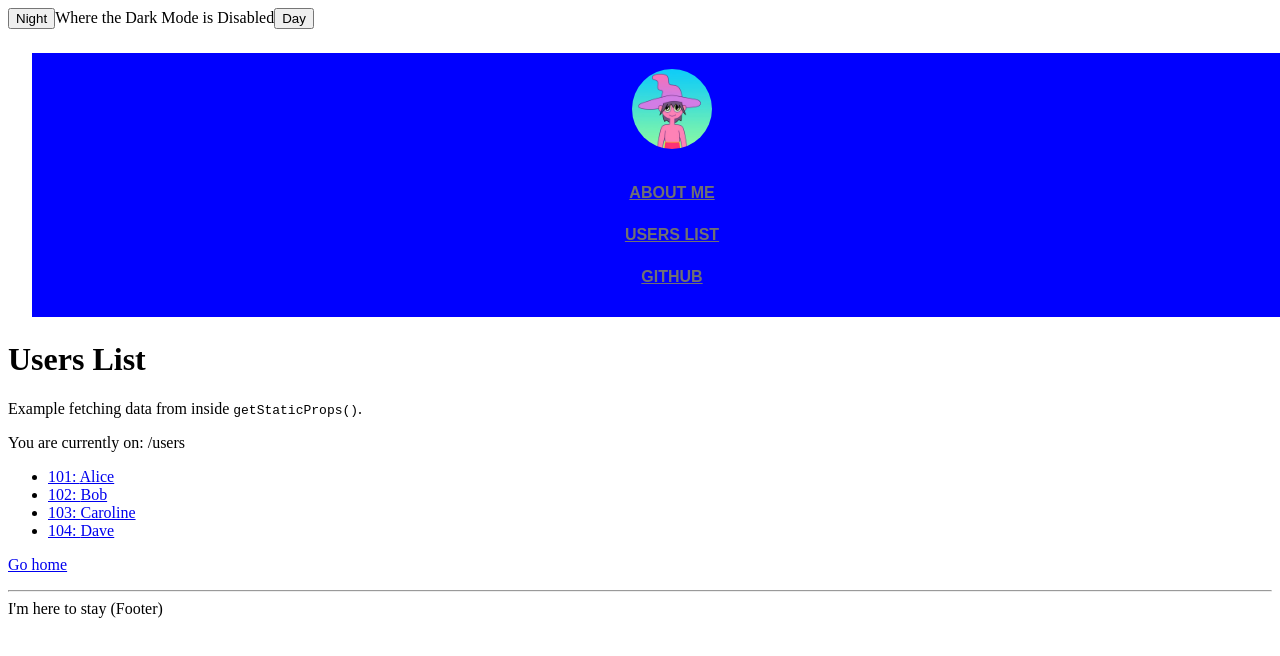
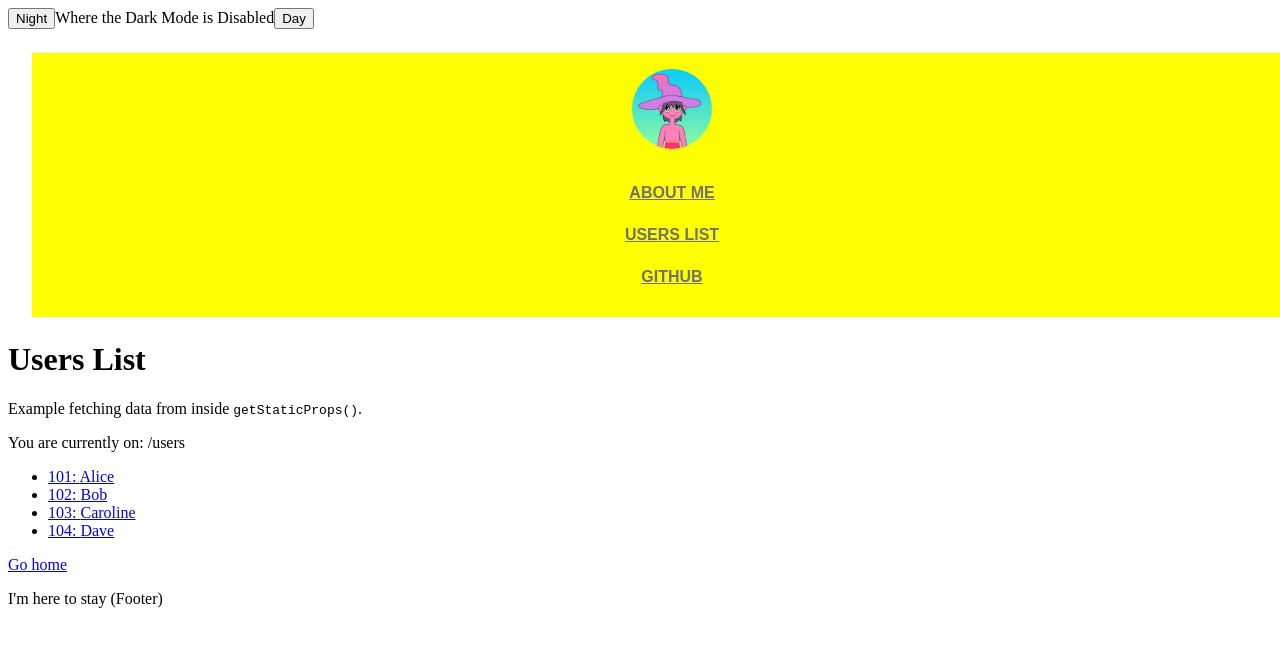
Before and after one commit to Fantominium/malcolm-typescript, a Next.js app: page /users in a window 1280 px wide. Shown: the top 656 px of the page. Built offline with nearby package versions, Linux system fonts and the light colour scheme.

Commit message:
DarkMode functionality operational. Ref to readme for deets

```diff
--- a/components/Layout.tsx
+++ b/components/Layout.tsx
@@ -34,7 +34,6 @@ export const Layout = ({ children, title = 'This is the default title' }: Props)
 
           {children}
           <footer>
-            <hr />
             <span>I'm here to stay (Footer)</span>
           </footer>
       </div>
--- a/components/organisms/Header.tsx
+++ b/components/organisms/Header.tsx
@@ -2,8 +2,8 @@ import ProfilePic from "../atoms/ProfilePic";
 import styled, {ThemeProvider} from "styled-components"
 import HeaderLinks from "../molecules/HeaderLinks"
 
-// import {useContext} from "react"
-// import {DarkModeContext} from "../DarkModeReducer"
+import {useContext, useEffect} from "react"
+import {DarkModeContext} from "../DarkModeReducer"
 
 type IProps = {
     theme: {
@@ -40,8 +40,15 @@ HeaderStyle.defaultProps = {
 
 
 const Header = () => {
-    const theme = { //use context here to influence the color of the banner as a start
-        color:"blue"
+
+    const themeContext = useContext(DarkModeContext)
+
+    useEffect(() => {
+        //using the side effect to change color with each click
+    }, [themeContext.value])
+
+    const theme = { //use context here to influence the color of the banner
+        color: themeContext.value ? "blue" : "yellow"
     }
     return (
         <ThemeProvider theme={theme}>
```
Also changed, not shown: 1 other file (tests, documents, lock files or other folders).
